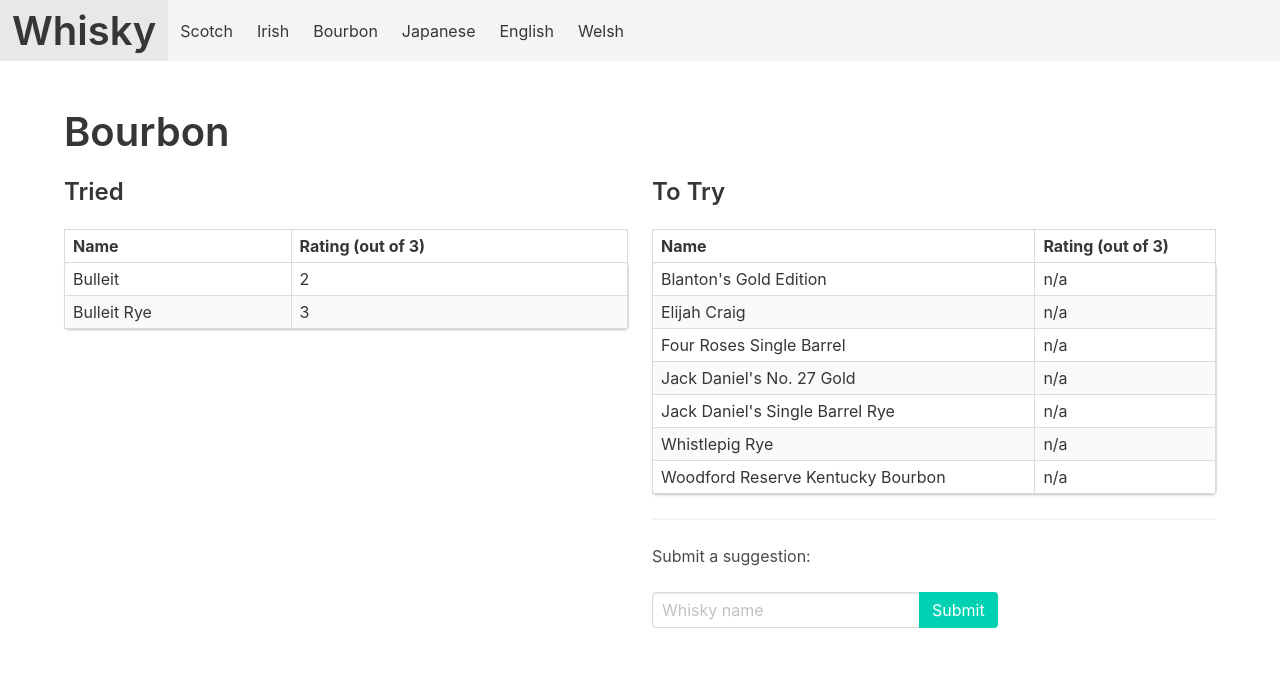
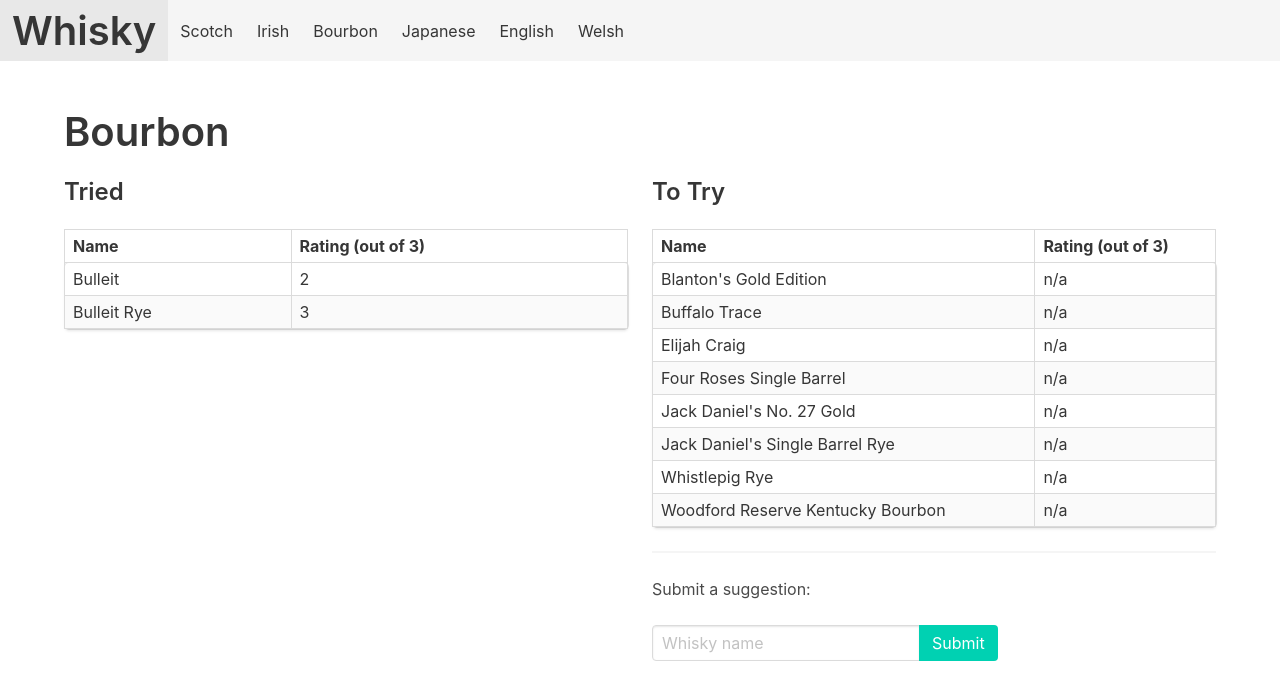
Before and after one commit to grega/whisky, a Jekyll site: the page built from bourbon.html, in a window 1280 px wide. Shown: the top 700 px of the page. Built offline with Jekyll 4.4.1, drawn with Linux system fonts in a browser that asks for light colours.

Commit message:
Add Buffalo Trace

```diff
--- a/_data/bourbon/to_try.yml
+++ b/_data/bourbon/to_try.yml
@@ -5,3 +5,4 @@
 - name: Woodford Reserve Kentucky Bourbon
 - name: Jack Daniel's No. 27 Gold
 - name: Jack Daniel's Single Barrel Rye
+- name: Buffalo Trace
```
